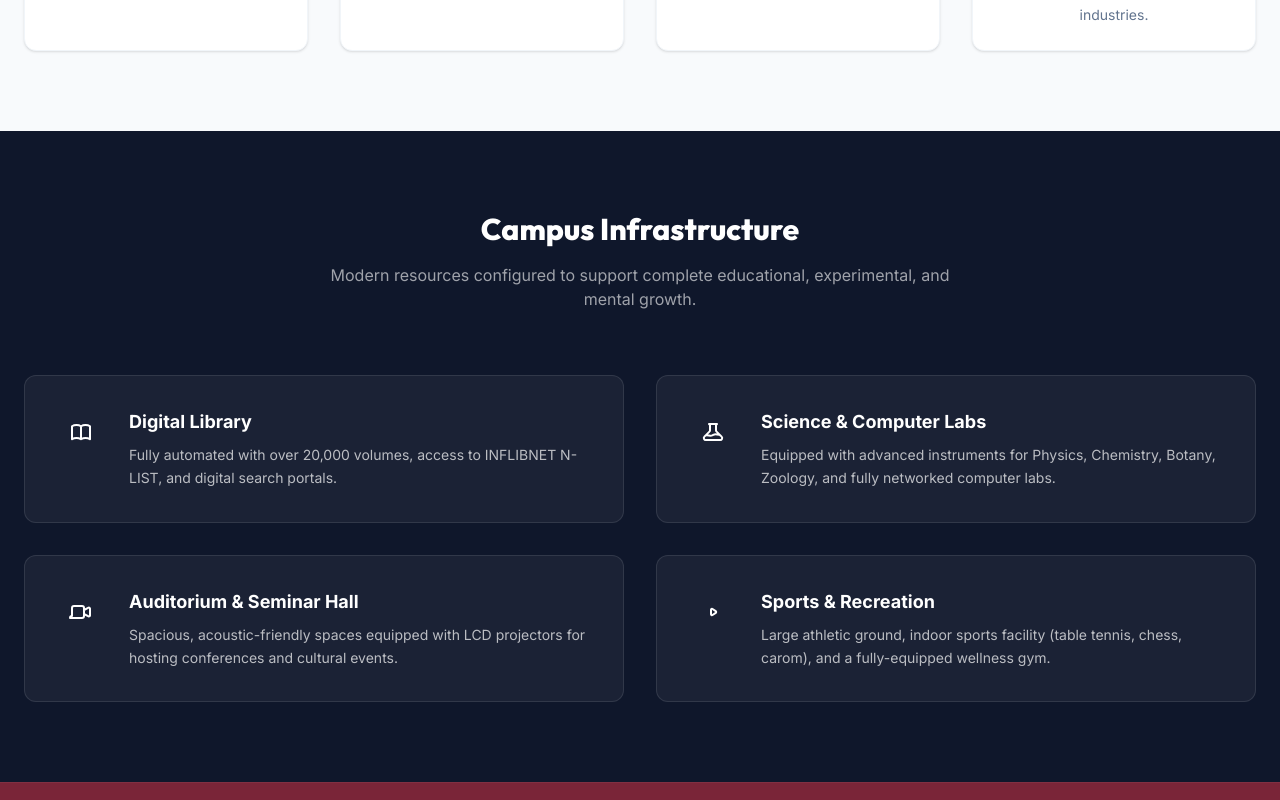
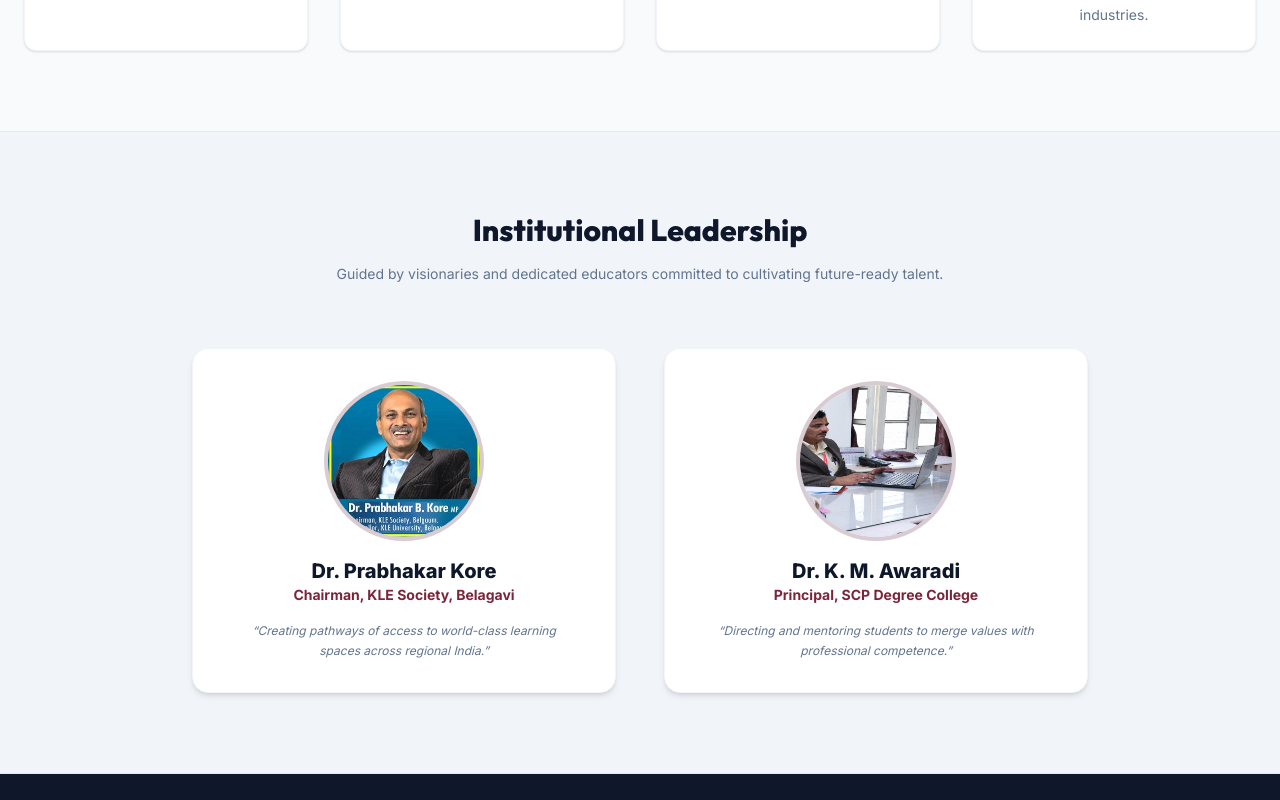
Before and after one commit to Rrayan0001/KLE_COLLEGE, a Next.js app: page /about in a window 1280 px wide. Shown: the part 1940-2740 px from the top of the page. Built offline with nearby package versions, Linux system fonts and the light colour scheme.

Commit message:
feat: add leadership section with local images to about page

```diff
--- a/src/app/about/page.tsx
+++ b/src/app/about/page.tsx
@@ -160,6 +160,62 @@ export default function AboutPage() {
         </div>
       </section>
 
+      {/* Institutional Leadership */}
+      <section className="py-20 bg-slate-100 border-t border-b border-slate-200 animate-[fadeIn_0.5s_ease-out]" aria-labelledby="leadership-heading">
+        <div className="max-w-7xl mx-auto px-6 space-y-16">
+          <div className="text-center max-w-2xl mx-auto space-y-4">
+            <h2 id="leadership-heading" className="text-3xl font-extrabold text-slate-900 font-display">
+              Institutional Leadership
+            </h2>
+            <p className="text-slate-500 text-sm">
+              Guided by visionaries and dedicated educators committed to cultivating future-ready talent.
+            </p>
+          </div>
+
+          <div className="grid grid-cols-1 md:grid-cols-2 gap-12 max-w-4xl mx-auto">
+            {/* Chairman */}
+            <div className="bg-white rounded-2xl shadow-md border border-slate-100 p-8 text-center flex flex-col items-center space-y-4 hover:shadow-xl hover:-translate-y-1 transition duration-300">
+              <div className="relative w-40 h-40 rounded-full overflow-hidden border-4 border-brand-maroon/20 bg-slate-100">
+                {/* eslint-disable-next-line @next/next/no-img-element */}
+                <img
+                  src="/images/logo/Prabhakar Kore.jpg"
+                  alt="Dr. Prabhakar Kore"
+                  className="w-full h-full object-cover"
+                  loading="lazy"
+                />
+              </div>
+              <div>
+                <h3 className="font-extrabold text-xl text-slate-900">Dr. Prabhakar Kore</h3>
+                <p className="text-brand-maroon font-bold text-sm">Chairman, KLE Society, Belagavi</p>
+              </div>
+              <p className="text-slate-500 text-xs leading-relaxed italic max-w-xs">
+                &ldquo;Creating pathways of access to world-class learning spaces across regional India.&rdquo;
+              </p>
+            </div>
+
+            {/* Principal */}
+            <div className="bg-white rounded-2xl shadow-md border border-slate-100 p-8 text-center flex flex-col items-center space-y-4 hover:shadow-xl hover:-translate-y-1 transition duration-300">
+              <div className="relative w-40 h-40 rounded-full overflow-hidden border-4 border-brand-maroon/20 bg-slate-100">
+                {/* eslint-disable-next-line @next/next/no-img-element */}
+                <img
+                  src="/images/logo/principal.jpg"
+                  alt="Dr. K. M. Awaradi"
+                  className="w-full h-full object-cover"
+                  loading="lazy"
+                />
+              </div>
+              <div>
+                <h3 className="font-extrabold text-xl text-slate-900">Dr. K. M. Awaradi</h3>
+                <p className="text-brand-maroon font-bold text-sm">Principal, SCP Degree College</p>
+              </div>
+              <p className="text-slate-500 text-xs leading-relaxed italic max-w-xs">
+                &ldquo;Directing and mentoring students to merge values with professional competence.&rdquo;
+              </p>
+            </div>
+          </div>
+        </div>
+      </section>
+
       {/* Campus Infrastructure Grid */}
       <section className="bg-slate-900 text-white py-20">
         <div className="max-w-7xl mx-auto px-6 space-y-16">
```
Also changed, not shown: public/images/logo/Prabhakar Kore.jpg (added), public/images/logo/principal.jpg (added).
